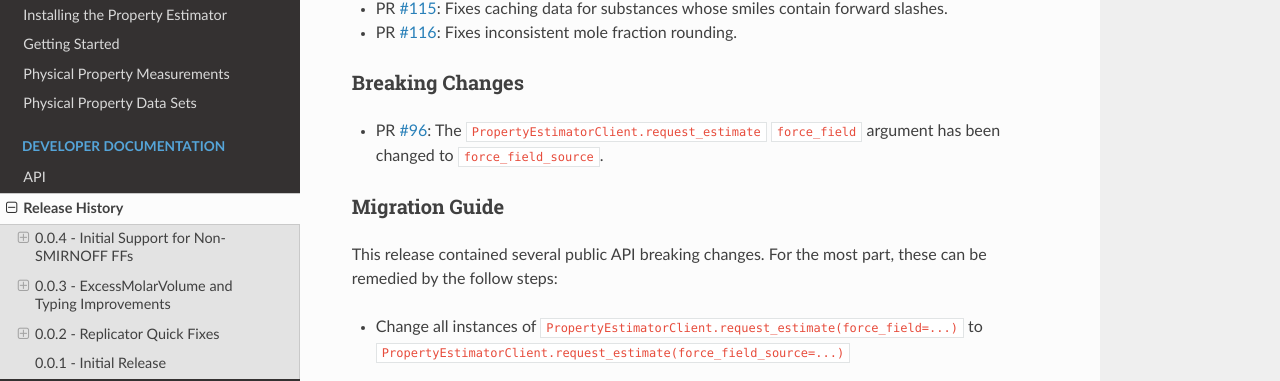
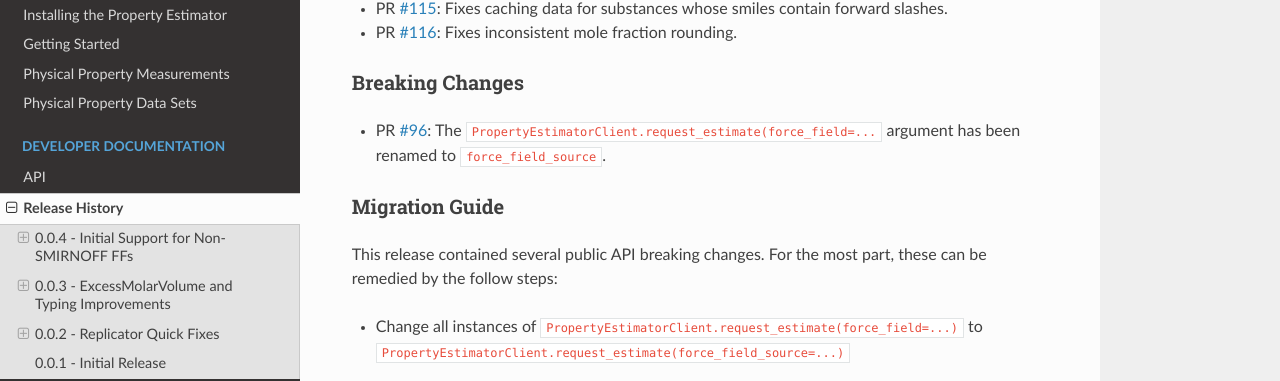
Before and after one commit to openforcefield/openff-evaluator, a Sphinx documentation site: the page built from docs/releasehistory.rst, in a window 1280 px wide and 900 px high, scrolled down 673 px. Shown: the part 137-518 px from the top of the window. Built offline with Sphinx 7.4.7 and the Read the Docs theme 2.0.0, drawn with Linux system fonts in a browser that asks for light colours.

Commit message:
Improved wording.

```diff
--- a/docs/releasehistory.rst
+++ b/docs/releasehistory.rst
@@ -36,7 +36,7 @@ Bugfixes
 Breaking Changes
 """"""""""""""""
 
-* PR `#96 <https://github.com/openforcefield/propertyestimator/pull/96>`_: The ``PropertyEstimatorClient.request_estimate`` ``force_field`` argument has been changed to ``force_field_source``.
+* PR `#96 <https://github.com/openforcefield/propertyestimator/pull/96>`_: The ``PropertyEstimatorClient.request_estimate(force_field=...`` argument has been renamed to ``force_field_source``.
 
 Migration Guide
 """""""""""""""
```
